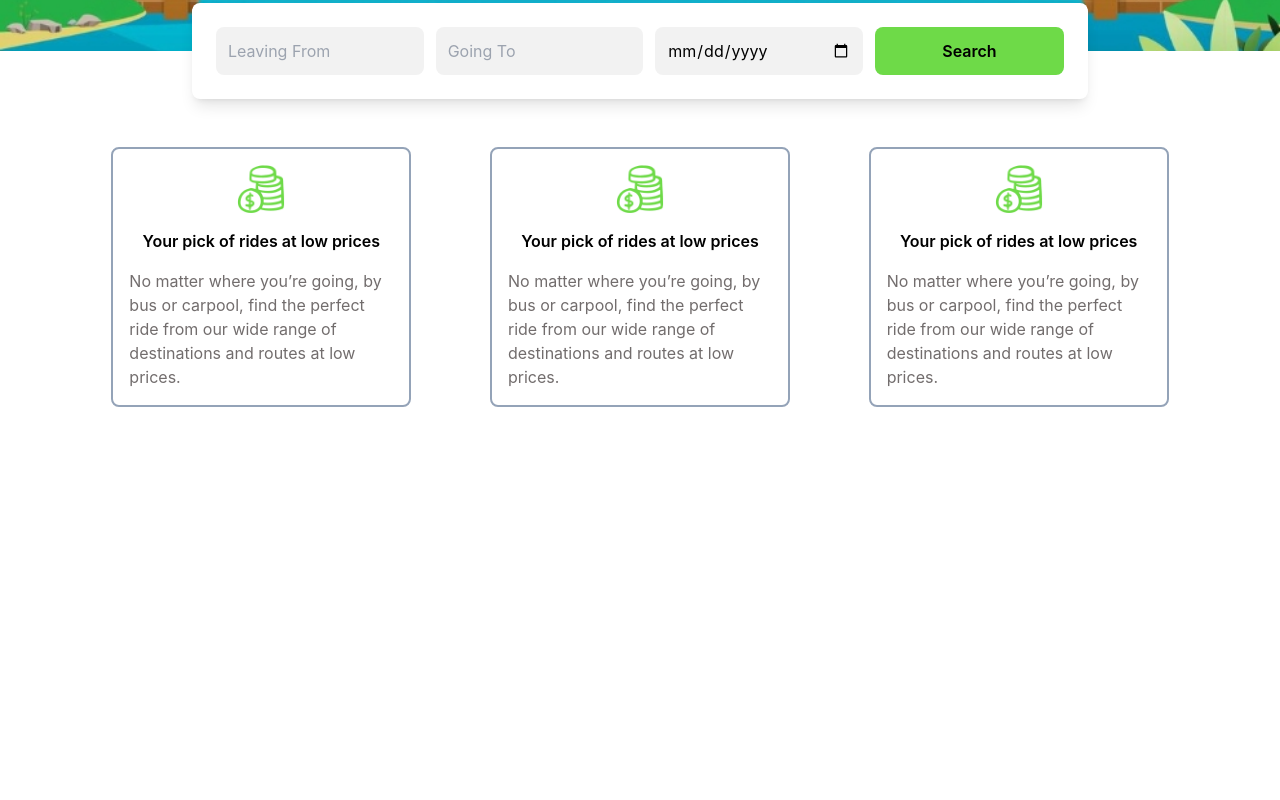
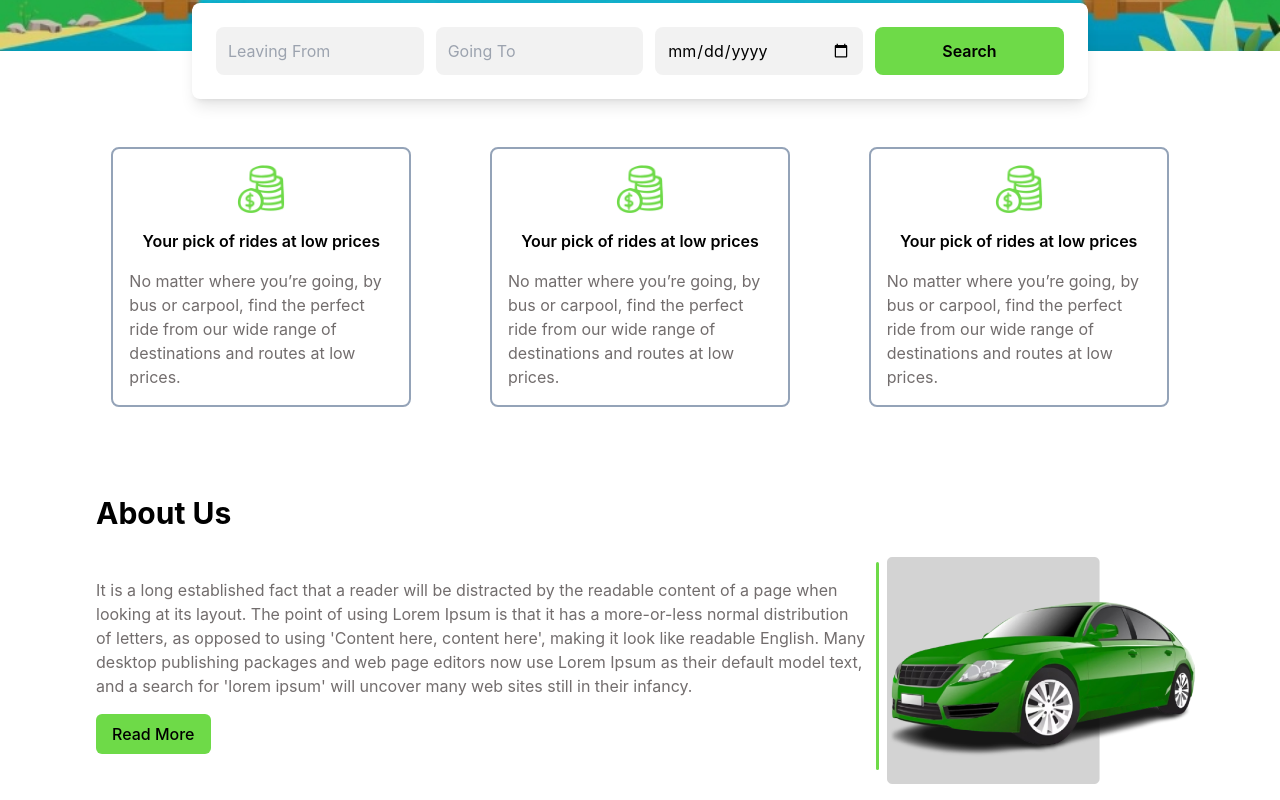
Before and after one commit to Jimi-Chhatrala/react-app-annie-cabs, a React (Create React App) app: page / in a window 1280 px wide. Shown: the part 500-1300 px from the top of the page. Before the commit the page ends 963 px from the top, so only its background shows below. Built offline with nearby package versions, Linux system fonts and the light colour scheme.

Commit message:
AboutUs Page Completed

```diff
--- a/src/App.js
+++ b/src/App.js
@@ -3,6 +3,7 @@ import "./App.css";
 import NavBar from "./Components/NavBar";
 import Search from "./Components/Search";
 import Price from "./Components/Price";
+import AboutUs from "./Components/AboutUs";
 
 function App() {
   return (
@@ -10,6 +11,7 @@ function App() {
       <NavBar />
       <Search />
       <Price />
+      <AboutUs />
     </>
   );
 }
--- /dev/null
+++ b/src/Components/AboutUs/index.jsx
@@ -0,0 +1,39 @@
+import React from "react";
+
+function AboutUs() {
+  return (
+    <div className="w-full max-w-6xl mx-auto space-x-4 space-y-4 justify-around p-4">
+      <div></div>
+      <h1 className="text-3xl font-bold">About Us</h1>
+      <div className="sm:flex sm:flex-row-reverse grid place-items-center">
+        <div className="flex place-items-end">
+          <img
+            className="w-full max-w-md"
+            src={require("../../images/Group 4.png")}
+            alt="About Us Car Image"
+          />
+        </div>
+        <div class="bg-[#6EDA48] hidden sm:flex w-1 mx-2 h-52 rounded-full"></div>
+        <div className="w-full">
+          <div className="space-y-4">
+            <p className="text-[#726d6d]">
+              It is a long established fact that a reader will be distracted by
+              the readable content of a page when looking at its layout. The
+              point of using Lorem Ipsum is that it has a more-or-less normal
+              distribution of letters, as opposed to using 'Content here,
+              content here', making it look like readable English. Many desktop
+              publishing packages and web page editors now use Lorem Ipsum as
+              their default model text, and a search for 'lorem ipsum' will
+              uncover many web sites still in their infancy.
+            </p>
+            <button className="bg-[#6EDA48] px-4 py-2 font-medium rounded-md">
+              Read More
+            </button>
+          </div>
+        </div>
+      </div>
+    </div>
+  );
+}
+
+export default AboutUs;
```
